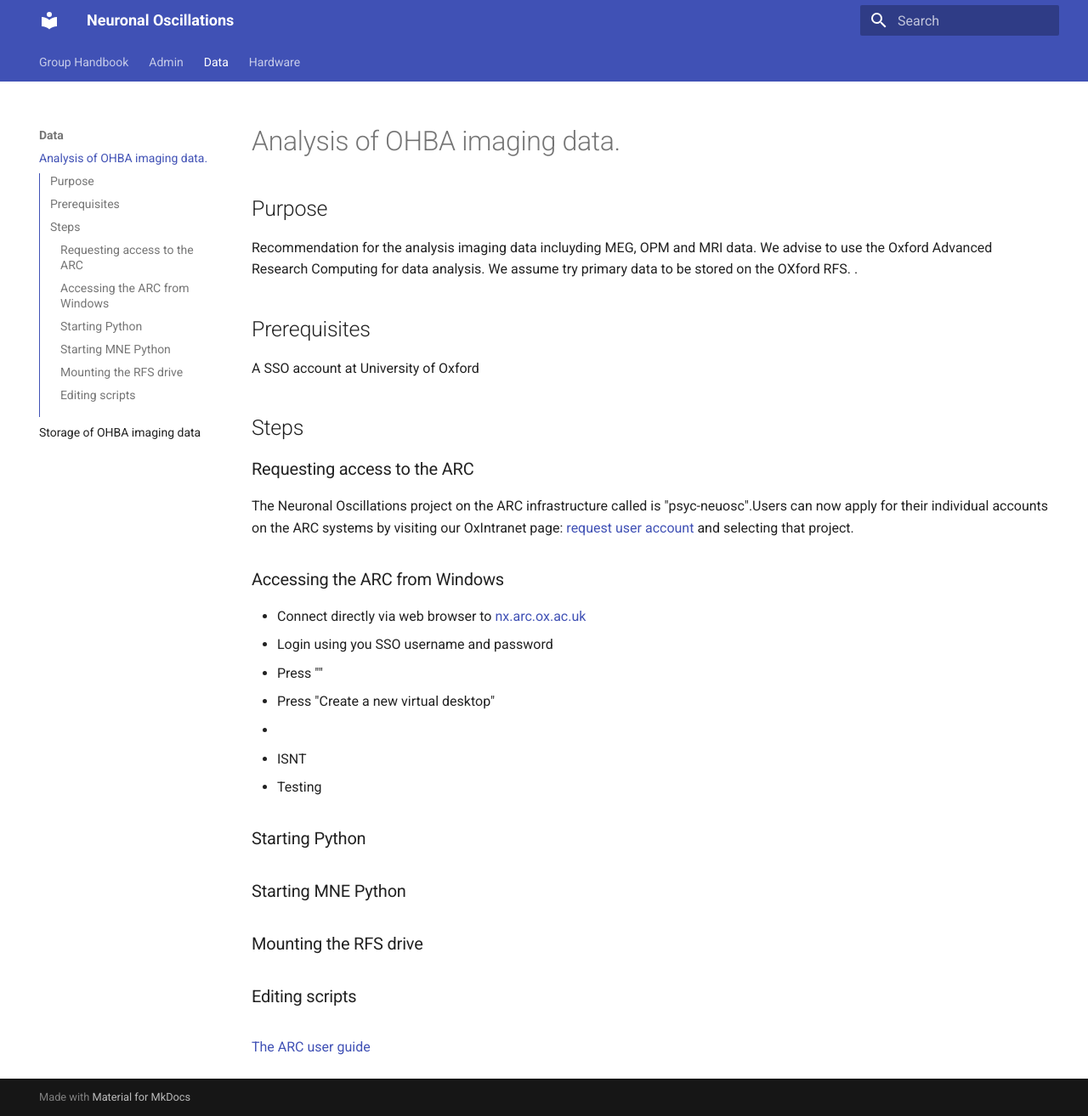
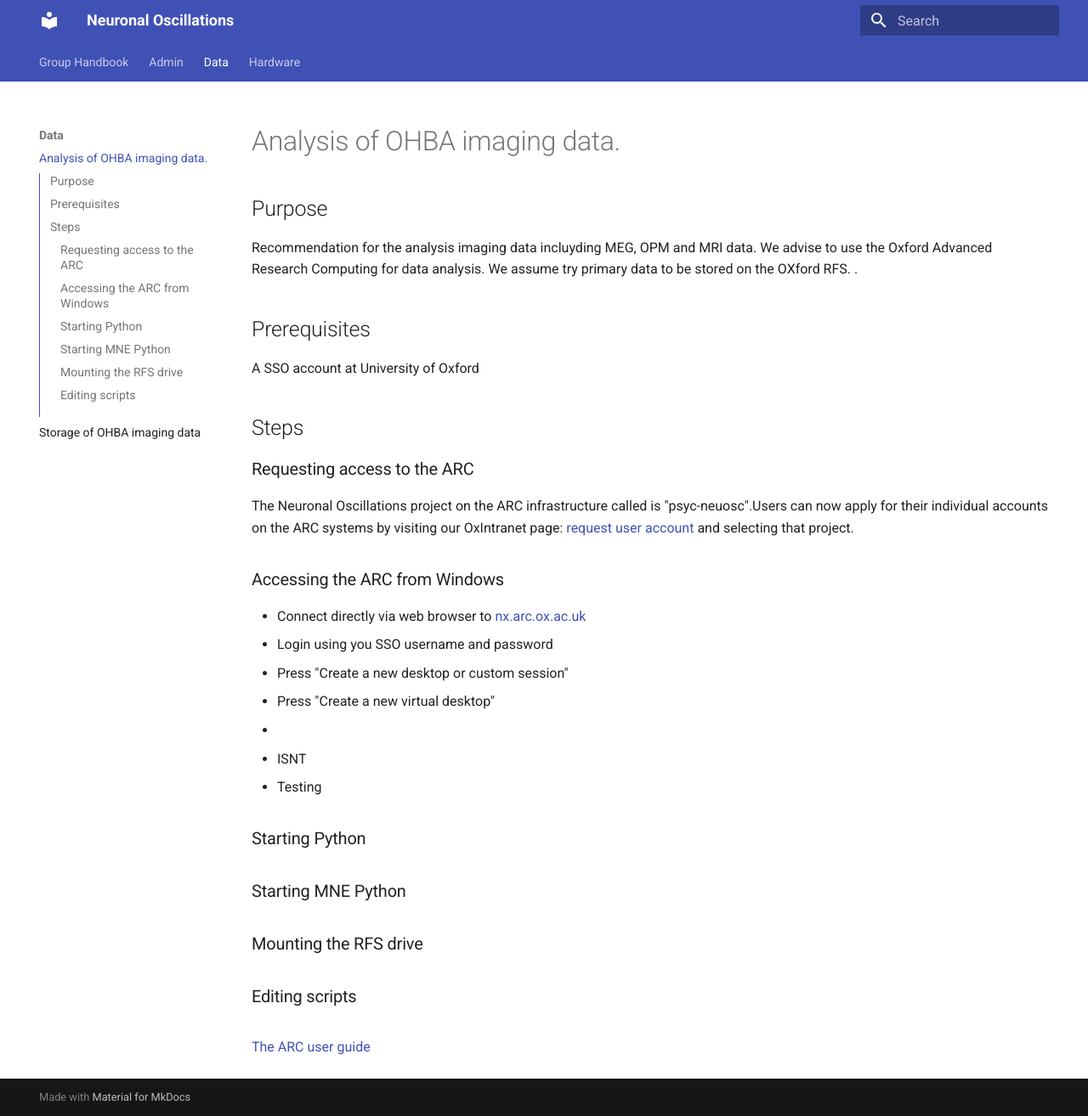
Before and after one commit to Neuronal-Oscillations/group-handbook, an MkDocs documentation site: the page built from docs/data/analysis.md, in a window 1280 px wide and 1314 px high. Shown: the whole window at 85% size. Built offline with MkDocs 1.6.1 and Material for MkDocs 9.7.7, drawn with Linux system fonts in a browser that asks for light colours.

Commit message:
Update analysis.md

```diff
--- a/docs/data/analysis.md
+++ b/docs/data/analysis.md
@@ -14,7 +14,7 @@ The Neuronal Oscillations project on the ARC infrastructure called is "psyc-neuo
 
 - Connect directly via web browser to [nx.arc.ox.ac.uk](https://nx.arc.ox.ac.uk/)
 - Login using you SSO username and password
-- Press "<Create a new desktop or custom session>"
+- Press "Create a new desktop or custom session"
 - Press "Create a new virtual desktop"
 -
 
```
